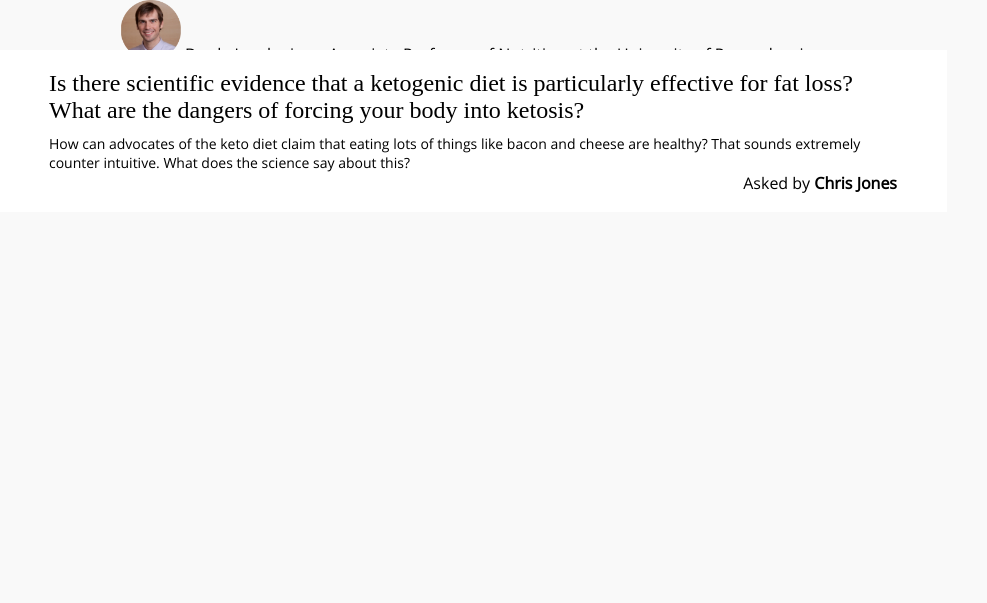
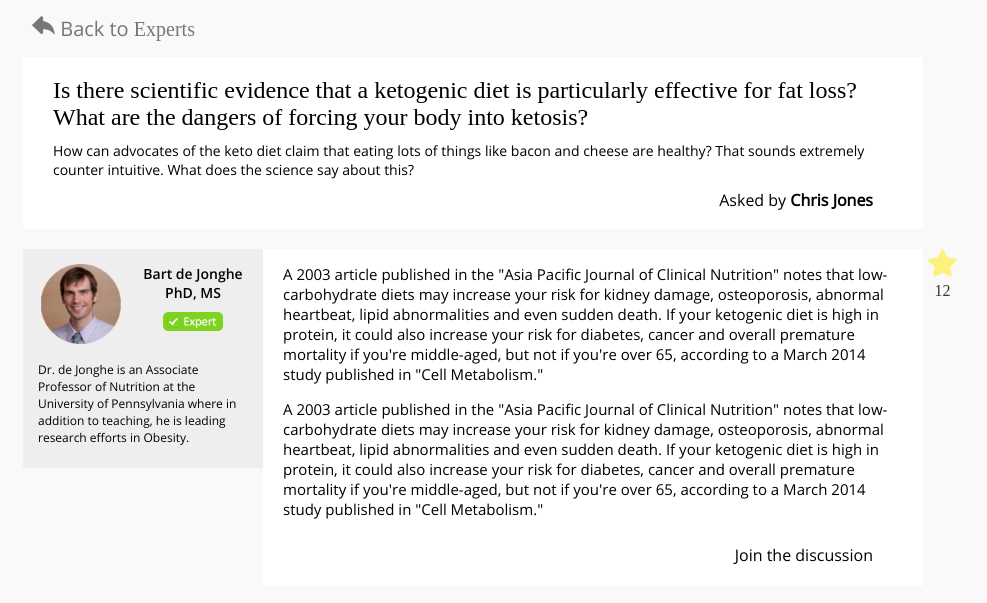
Before and after one commit to benhsu75/NutritionExperts, a Django app: template mainapp/templates/mainapp/app/discussion.html in a window 1280 px wide. Shown: the part 60-663 px from the top of the page, without its empty margins (167-1154 px from the left). Run offline with Django 3.2, Linux system fonts and the light colour scheme; the template is opened without the code that fills it, so the values that code supplies are empty; some libraries are stand-ins or nearby versions; some web fonts are replaced.

Commit message:
Fixed safari bug

```diff
--- a/Nutriosity/urls.py
+++ b/Nutriosity/urls.py
@@ -14,7 +14,6 @@ urlpatterns = patterns('',
     # About pages
     url(r'^$', views.landing, name="landing"),
     url(r'^about/', views.about, name="about"),
-    # url(r'^mission/', views.mission, name="mission"),
     url(r'^mission/', views.mission2, name="mission"),
     url(r'^experts/', views.experts, name="experts"),
     url(r'^faq/', views.faq, name="faq"),
@@ -28,6 +27,7 @@ urlpatterns = patterns('',
     url(r'^expert_update/', views.expert_update, name="expert_update"),
     url(r'^user_update/', views.user_update, name="user_update"),
     url(r'^discussion/', views.discussion, name="discussion"),
+    url(r'^answer_questions/', views.answer_questions, name="answer_questions"),
 
     # API Endpoints
     url(r'^api/email_signup/', endpoints.email_signup, name="email_signup"),
--- a/mainapp/static/mainapp/about.css
+++ b/mainapp/static/mainapp/about.css
@@ -24,6 +24,7 @@ body {
 	font-size: 20px;
 	left: 50%;
     transform: translate(-50%, 0);
+    -webkit-transform: translate(-50%, 0);
     z-index: 3;
 }
 .green {
@@ -69,6 +70,7 @@ body {
 
 	top: 40%;
 	transform: translate(0, -50%);
+	-webkit-transform: translate(0, -50%);
 
 	box-shadow: 0px 2px 7px rgba(0,0,0,0.2);
 }
@@ -168,6 +170,7 @@ body {
 	position: absolute;
 	top: 50%;
 	transform: translateY(-50%);
+	-webkit-transform: translateY(-50%);
 }
 
 
@@ -181,7 +184,6 @@ a.logo:hover {
 	position: absolute;
 	right: 0;
 	margin-top: 12px;
-	/*transform: translate(0, -50%);*/
 }
 
 .right-header > .nav-item {
@@ -530,6 +532,7 @@ a.logo:hover {
 
 .faq-question {
 	font-family: OpenSans-Semibold;
+	color: #125660;
 }
 
 .faq-answer {
@@ -588,6 +591,7 @@ a.logo:hover {
 	position: absolute;
 	top: 50%;
 	transform: translateY(-50%);
+	-webkit-transform: translateY(-50%);
 }
 
 .feed-item > .upvote-item:hover {
@@ -615,6 +619,7 @@ a.logo:hover {
 	position: absolute;
 	top: 50%;
 	transform: translateY(-50%);
+	-webkit-transform: translateY(-50%);
 }
 
 .feed-item > .experts-pane {
@@ -622,6 +627,7 @@ a.logo:hover {
 	top: 50%;
 	right: 10px;
 	transform: translate(0, -50%);
+	-webkit-transform: translate(0, -50%);
 }
 
 .feed-item > .experts-pane > img {
--- a/mainapp/static/mainapp/app.css
+++ b/mainapp/static/mainapp/app.css
@@ -1,15 +1,38 @@
 .discussion-item-container {
+	display: block;
+}
+
+/* Back button */
+#app-back-bar {
+	width: 900px;
+	margin: 15px auto;
+	text-align: left;
+}
+
+#app-back-button {
+	font-size: 20px;
+	color: #767676;
+	position: relative;
+	margin-top:15px;
+	margin-left: 8px;
+}
+
+#app-back-button:hover {
+	cursor: pointer;
+	opacity: .6;
+}
+
+#app-back-button > img {
+	width: 24px;
+	height: 20px;
 }
 
 .question-content-box {
-	left: 50%;
 	margin: 0 auto;
-	margin-left: -474px;
-	width: 948px;
+	width: 900px;
 	background-color: white;
-	margin-top: 50px;
-	padding: 20px 50px 40px 50px;
-	position: absolute;
+	margin-top: 10px;
+	padding: 20px 30px 50px 30px;
 }
 
 .question-content-box > .question-text {
@@ -30,31 +53,130 @@
 	color: black;
 	font-size: 16px;
 	display: inline-block;
-	position: absolute;
-	right: 50px;
+	float: right;
+	margin-top: 10px;
+	margin-right: 20px;
 }
 
 .asked-by-user > .asked-by-user-name {
 	font-weight: bold;
 }
 
-.answer-content-box {
-	/*position: absolute;*/
-	width: 948px;
-	margin: 0 auto;
+.answer-container {
+	width: 968px;
+	margin: 20px auto;
+	overflow: hidden;
+	white-space: nowrap;
+	/*background-color: #EEEEEE;*/
 }
 
-.answer-content-box > .expert-profile {
-
+.answer-container > .expert-profile-box {
+	display: inline-block;
+	width: 240px;
+	background-color: #EEEEEE;
+	white-space: normal;
+	height: 100%;
 }
 
-.expert-profile > img {
-	width: 60px;
-
+.answer-container > .answer-box {
+	white-space: normal;
+	display: inline-block;
+	width: 660px;
+	background-color: white;
+	vertical-align: top;
+	padding: 0px 20px 20px 20px;
 }
 
-.expert-profile > .expert-description {
+.answer-container > .answer-box > .join-discussion {
+	float: right;
+	margin-right: 30px;
+	margin-top: 10px;
+}
 
+.answer-box > .answer-text {
+	text-align: left;
+	font-size: 15px;
+}
+
+.expert-profile-box:hover {
+	opacity: .7;
+	cursor: pointer;
+}
+
+.expert-profile-box > .expert-top-profile {
+	padding: 15px 0 0 0;
+}
+
+.expert-top-profile > .expert-image-wrapper {
+	display: inline-block;
+	width: 100px;
+	padding: 0 0px 0px 15px;
+}
+
+.expert-top-profile > .expert-image-wrapper > img {
+	width: 80px;
+	display: ;
+}
+
+.expert-top-profile > .expert-right-info {
+	display: inline-block;
+	width: 140px;
+	vertical-align: top;
+}
+
+.expert-top-profile > .expert-right-info > .expert-name {
+	display: block;
+	font-size: 14px;
+	font-family: OpenSans-SemiBold;
+}
+
+.expert-top-profile > .expert-right-info > .expert-accreditation {
+	display: block;
+	font-size: 14px;
+	font-family: OpenSans-SemiBold;
+}
+
+.expert-top-profile > .expert-right-info > img {
+	width: 60px;
+	margin-top: 10px;
+}
+
+.expert-profile-box > .expert-description {
+	text-align: left;
+	font-size: 12px;
+	padding: 0px 15px 10px 15px;
+}
+
+/* Star */
+.star-box {
+	display: inline-block;
+	vertical-align: top;
+	padding-left:5px;
+}
+
+.star-box > img {
+	width: 29px;
+	opacity: .5;
+}
+
+.star-box:hover > img {
+	opacity: 1;
+}
+
+.star-box:hover {
+	cursor: pointer;
+}
+
+.star-box > .star-count {
+	display: block;
+	font-size: 16px;
+	font-family: OpenSans-Bold;
+	color: #3D3A1B;
+}
+
+.star-balancer {
+	width: 34px;
+	display: inline-block;
 }
 
 /* FONTS */
--- a/mainapp/static/mainapp/landing.css
+++ b/mainapp/static/mainapp/landing.css
@@ -73,6 +73,7 @@ body {
 	font-size: 20px;
 	left: 50%;
     transform: translate(-50%, 0);
+    -webkit-transform: translate(-50%, 0);
 }
 .green {
 	border: 2px solid #d6e9c6;
--- a/mainapp/templates/mainapp/app/discussion.html
+++ b/mainapp/templates/mainapp/app/discussion.html
@@ -8,6 +8,13 @@
 {% endblock %}
 
 {% block content %}
+	<div id="app-back-bar">
+		<div id="app-back-button">
+			{% load staticfiles %}
+			<img src="{% static 'mainapp/images/gray-back-arrow.png' %}">
+			Back to <span class="app-back-to-page bold">Experts</span>
+		</div>
+	</div>
 	<div class="discussion-item-container">
 		<div class="question-content-box">
 			<div class="question-text">Is there scientific evidence that a ketogenic diet is particularly effective for fat loss? What are the dangers of forcing your body into ketosis?</div>
@@ -17,21 +24,34 @@
 			</div>
 		</div>
 
-		<div class="answer-content-box">
-			<div class="expert-profile">
-				{% load staticfiles %}
-				<img src="{% static 'mainapp/images/expert_image.png' %}">
-				<span class="expert-description">Dr. de Jonghe is an Associate Professor of Nutrition at the University of Pennsylvania...</span>
-			</div>
-			<div class="answer-box">
+		<div class="answer-container">
+			<div class="star-balancer"></div><div class="expert-profile-box">
+				<div class="expert-top-profile">
+					<div class="expert-image-wrapper"><img src="{% static 'mainapp/images/expert_image.png' %}"></div><div class="expert-right-info">
+						<span class="expert-name">Bart de Jonghe</span>
+						<span class="expert-accreditation">PhD, MS</span>
+						<img src="{% static 'mainapp/images/expert_badge.png' %}">
+					</div>
+				</div>
+				<p class="expert-description">Dr. de Jonghe is an Associate Professor of Nutrition at the University of Pennsylvania where in addition to teaching, he is leading research efforts in Obesity.</p>
+			</div><div class="answer-box">
 				<div class="answer-text">
-					A 2003 article published in the "Asia Pacific Journal of Clinical Nutrition" notes that low-carbohydrate diets may increase your risk for kidney damage, osteoporosis, abnormal heartbeat, lipid abnormalities and even sudden death. If your ketogenic diet is high in protein, it could also increase your risk for diabetes, cancer and overall premature mortality if you're middle-aged, but not if you're over 65, according to a March 2014 study published in "Cell Metabolism."
+					<p>
+						A 2003 article published in the "Asia Pacific Journal of Clinical Nutrition" notes that low-carbohydrate diets may increase your risk for kidney damage, osteoporosis, abnormal heartbeat, lipid abnormalities and even sudden death. If your ketogenic diet is high in protein, it could also increase your risk for diabetes, cancer and overall premature mortality if you're middle-aged, but not if you're over 65, according to a March 2014 study published in "Cell Metabolism."
+					</p>
+					<p>
+						A 2003 article published in the "Asia Pacific Journal of Clinical Nutrition" notes that low-carbohydrate diets may increase your risk for kidney damage, osteoporosis, abnormal heartbeat, lipid abnormalities and even sudden death. If your ketogenic diet is high in protein, it could also increase your risk for diabetes, cancer and overall premature mortality if you're middle-aged, but not if you're over 65, according to a March 2014 study published in "Cell Metabolism."
+					</p>
 				</div>
-			</div>
-			<div class="star-container">
-
+				<div class="join-discussion">
+					Join the discussion
+				</div>
+			</div><div class="star-box">
+				<img src="{% static 'mainapp/images/yellow-star.png' %}">
+				<span class="star-count">12</span>
 			</div>
 		</div>
+
 	</div>
 
 {% endblock %}
```
Also changed, not shown: mainapp/templates/mainapp/about/experts.html (+11 -10 lines), mainapp/templates/mainapp/about/faq.html (+10 -4 lines), mainapp/templates/mainapp/app/answer_questions.html (added, +29 -0 lines), mainapp/views.py (+8 -1 lines), mainapp/static/mainapp/images/gray-back-arrow.png (added), mainapp/static/mainapp/images/yellow-star.png (added).
